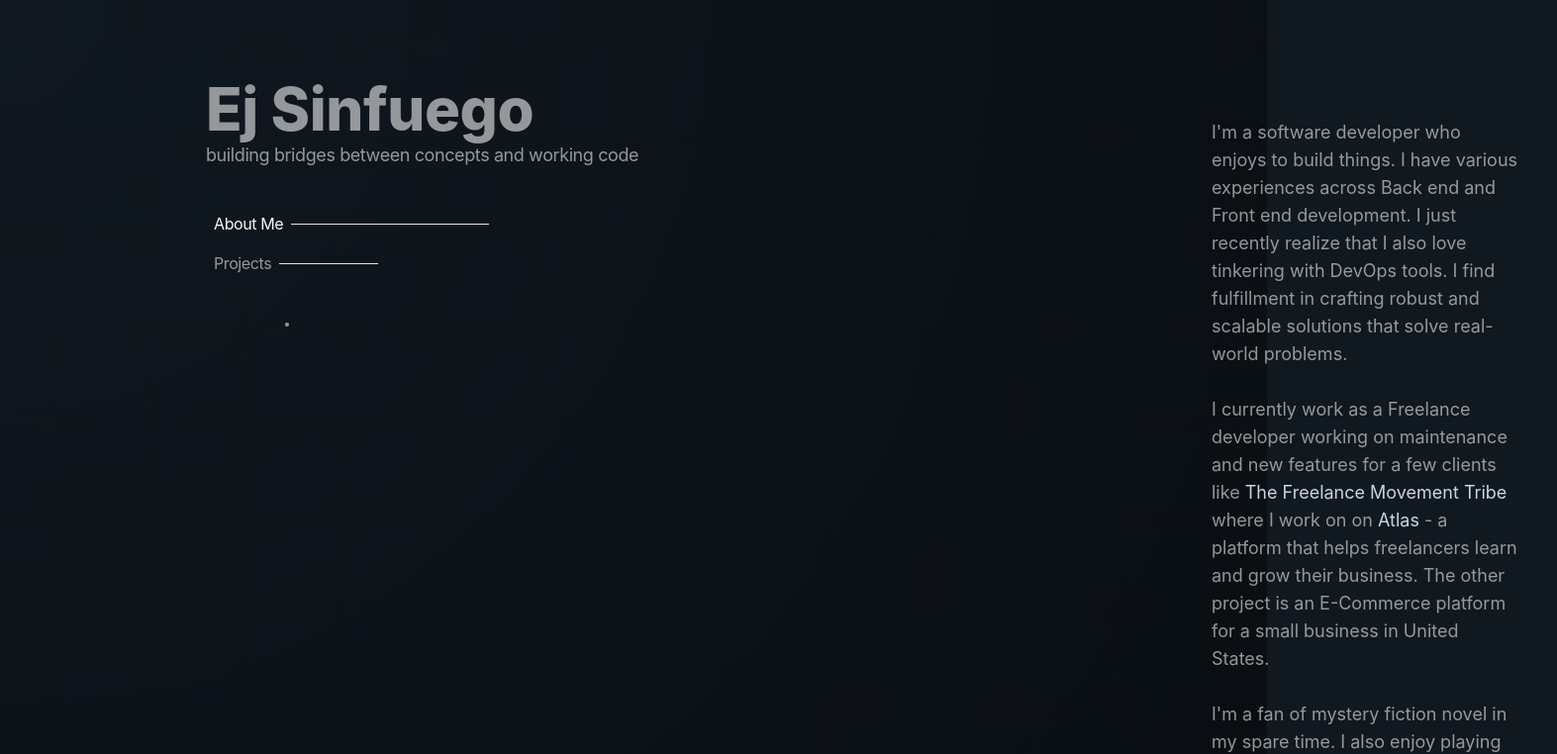
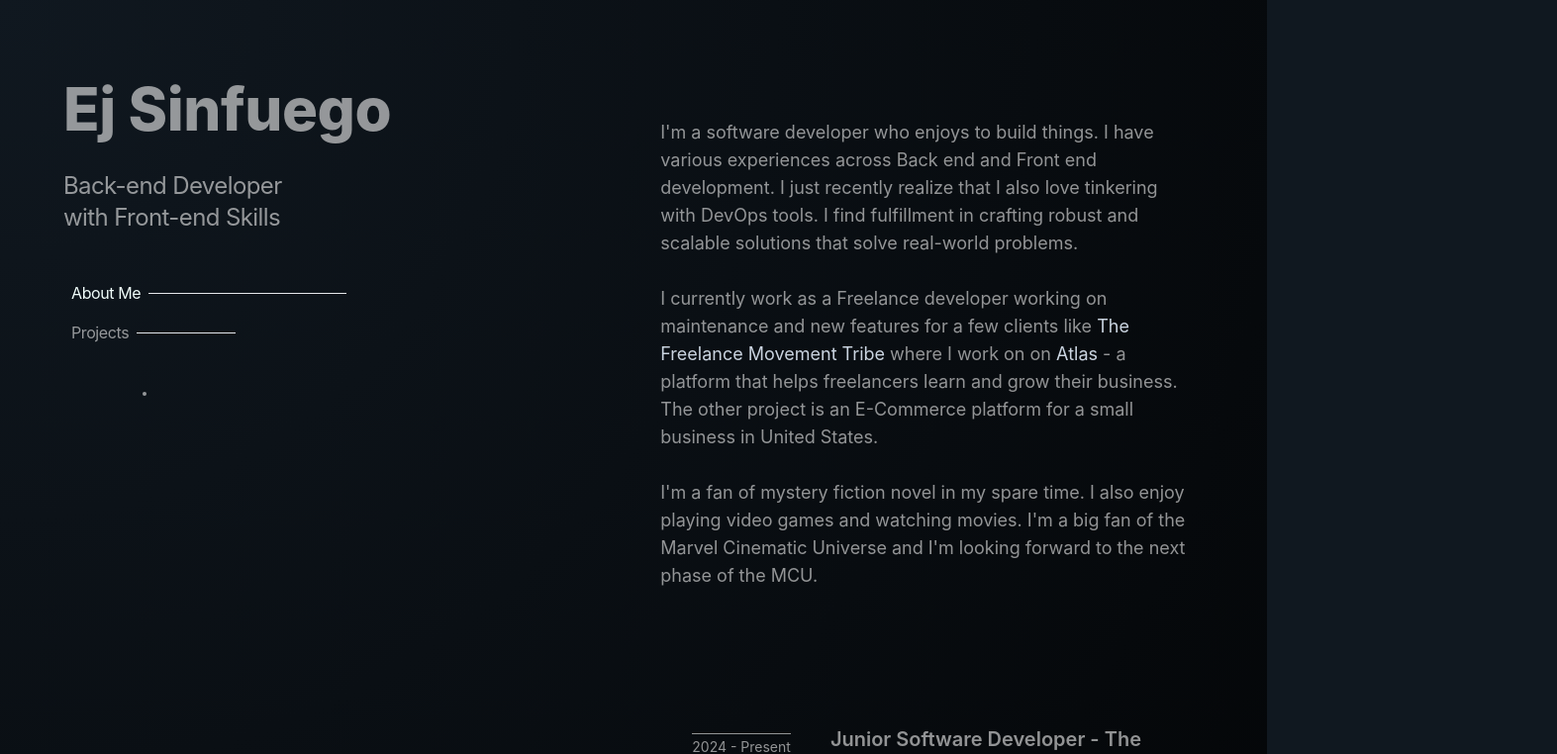
Before and after one commit to ejsinfuego/portfolio2, a Next.js app: page / in a window 1280 px wide. Shown: the top 762 px of the page at 99% size, 1573 px wide, since content can reach past the window. Built offline with nearby package versions, Linux system fonts and the light colour scheme; some icons are missing.

Commit message:
fix: test layout

```diff
--- a/src/app/home/Home.tsx
+++ b/src/app/home/Home.tsx
@@ -45,16 +45,17 @@ const horizontalLine = useMemo(() => {
 }, [activeSection]);
 
   return (
-    <div id="page" className="text-[#eaeaea9d] min-h-screen antialiased">
-    <div id="page-container" className="flex flex-col w-full md:flex-row gap-12 relative rounded-lg font-sans md:px-36">
-      <header className="flex sm:flex flex-none max-w-[500] flex-col sm:w-full md:sticky top-0 tracking-tight items-start sm:just-start justify-center md:justify-start min-h-96 font-sans max-h-[300px] sm:max-h-screen z-10 sm:px-8 sm:py-20 md:px-16 sm:margin-y-auto px-16">
-        <div className="flex flex-col relative">
-        <h1 className="text-4xl relative w-full sm:text-6xl font-extrabold text-nowrap text-teal opacity-0.5">Ej Sinfuego</h1>
-        <p className="w-auto text-[#eaeaea9d] md:mt-2 mt-2 text-lg md:text-lg w-72 leading-3 md:leading-none">building bridges between concepts and working code</p>
+    <div id="page" className="bg-[#101820] min-w-[100] flex justify-center mx-auto text-[#eaeaea9d] min-h-screen antialiased ">
+      <div className="flex flex-col md:flex-row gap-32 justify-center rounded-lg font-sans max-w-screen-xl">
+      <header className="flex flex-col w-full md:sticky top-0 tracking-tight items-start justify-center md:justify-start min-h-screen font-sans lg:max-h-screen z-10 px-8 md:px-16 p-20">
+        <div className="flex flex-col">
+        <h1 className="text-6xl font-extrabold text-nowrap text-teal opacity-0.5">Ej Sinfuego</h1>
+        <p className="text-[#eaeaea9d] mt-8 text-lg md:text-2xl w-72 tracking-tight">Back-end Developer</p>
+        <p className="text-[#eaeaea9d] text-lg md:text-2xl w-72 tracking-tight">with Front-end Skills</p>
         </div>
 
-        <nav className="hidden md:flex md:flex-col justify-start items-start gap-4 mt-12 px-2">
-          <li className={`text-[#eaeaea9d] ${activeSection === 'about-me' && 'text-teal-50'} flex flex-row flex-auto tracking-tight justify-center items-center hover:text-gray-50 cursor-pointer`}
+        <nav className="hidden md:flex md:flex-col justify-start items-start gap-4 mt-12 px-2 ">
+          <li className={`text-[#eaeaea9d] ${activeSection === 'about-me' && 'text-teal-50'} flex flex-row flex-auto justify-center items-center hover:text-gray-50 cursor-pointer`}
           onClick={() => {
             setActiveSection("about-me");
             const aboutMe = document.getElementById("about-me");
@@ -85,10 +86,10 @@ const horizontalLine = useMemo(() => {
         <Email size={24} color="#eaeaea9d" className="cursor-pointer hover:text-white"
         />
         </a>
-      </div>
+        </div>
       </header>
-      <main className="flex-col flex w-full grow max-w-full mx-0 gap-12 justify-start md:flex-auto relative items-start md:py-20 px-10 sm:px-10">
-        <div id="about-me" className="flex min-w-20 flex-col py-10 text-md sm:text-lg font-sans w-100 items-start justify-start">
+      <main className="flex flex-col gap-12 justify-start flex-auto min-w-screen items-start md:py-20 px-20">
+        <div id="about-me" className="flex flex-col py-10 text-lg font-sans items-start justify-start">
         <p>
             I&apos;m a software developer who enjoys to build things. I have various experiences across Back end and Front end development. I just recently realize that I also love tinkering with DevOps tools. I find fulfillment in crafting robust and scalable solutions that solve real-world problems.
           </p>
@@ -101,7 +102,7 @@ const horizontalLine = useMemo(() => {
             I&apos;m a fan of mystery fiction novel in my spare time. I also enjoy playing video games and watching movies. I&apos;m a big fan of the Marvel Cinematic Universe and I&apos;m looking forward to the next phase of the MCU.
           </p>
         </div>
-          <div id="projects" className="flex flex-col min-h-screen min-w-full font-sans items-start justify-start">
+          <div id="projects" className="flex flex-col min-h-screen max-w-screen-xl min-w-full font-sans items-start justify-start">
               <ProjectCard
               title="Junior Software Developer - The Freelance Movement Tribe"
               description="Atlas is a Learning Management System that helps freelancers learn and grow their business. It is a platform that offers courses, workshops, and resources to help freelancers succeed in their business. It has a multi-role system that allows users to have different access levels depending on their role in the platform. I work on maintenance and new features for the platform."
```
